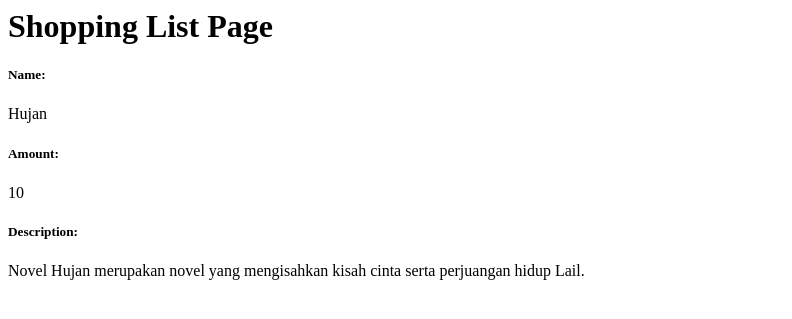
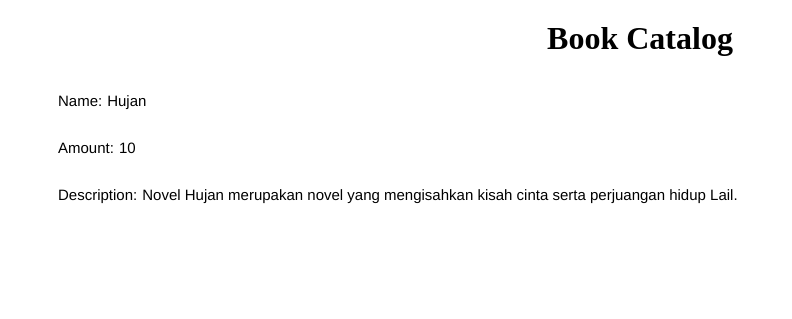
Before and after one commit to Nya2k/book-catalog, a Django app: page /main/ in a window 1280 px wide. Shown: the top 319 px of the page, without its empty margins (0-792 px from the left). Run offline with Django 4.2, Linux system fonts and the light colour scheme.

Commit message:
set up css

```diff
--- a/book_catalog/settings.py
+++ b/book_catalog/settings.py
@@ -122,3 +122,6 @@
 # https://docs.djangoproject.com/en/4.2/ref/settings/#default-auto-field
 
 DEFAULT_AUTO_FIELD = 'django.db.models.BigAutoField'
+STATICFILES_DIRS = [
+    BASE_DIR / "../main/static"
+]
--- a/main/templates/main.html
+++ b/main/templates/main.html
@@ -1,8 +1,40 @@
-<h1>Shopping List Page</h1>
+<head>
+  <meta charset="UTF-8">
+  <meta name="viewport" content="width=device-width">
+  <link rel="stylesheet" href="../static/css/main.css">
+  <style>
+    .web-title{
+      text-align: center;
+      margin: 20px;
+    }
 
-<h5>Name: </h5>
-<p>{{name}}</p>
-<h5>Amount: </h5>
-<p>{{amount}}</p>
-<h5>Description: </h5>
-<p>{{description}}</p>
+    .book-title-container, .amount-container, .description-container{
+      display: flex;
+      margin: 0px 50px 0px 50px;
+      font-family: "Sans-serif", "Helvetica";
+      font-size: 15px;
+    }
+
+    .content{
+      margin-left: 5px;
+    }
+  </style>
+</head>
+
+<body>
+  <h1 class="web-title">Book Catalog</h1>
+  <div class="book-container">
+    <div class="book-title-container">
+      <p class="book-name-title">Name: </p>
+        <p class="content">{{name}}</p>
+    </div>
+    <div class="amount-container">
+      <p class="amount-title">Amount: </p>
+        <p class="content">{{amount}}</p>
+    </div>
+    <div class="description-container">
+      <p class="description-title">Description: </p>
+        <p class="content">{{description}}</p>
+    </div>
+  </div>
+</body>
```
Also changed, not shown: main/static/css/main.css (added), 1 other file.
